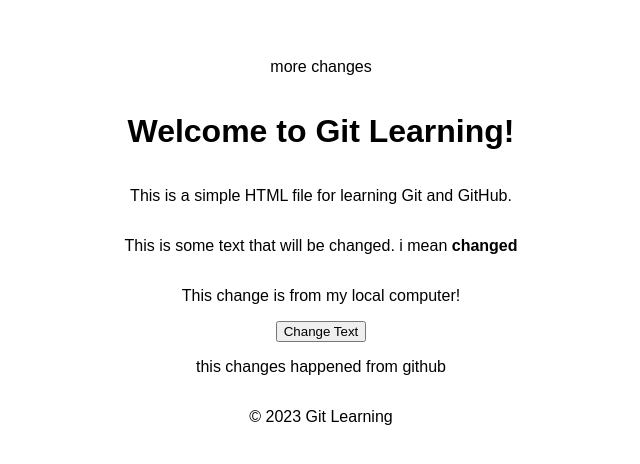
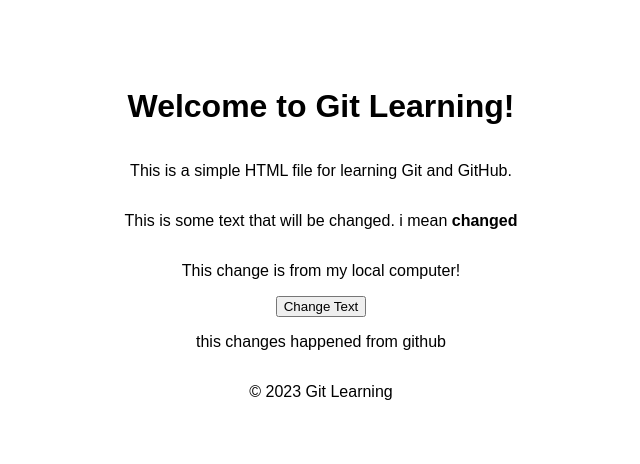
Before and after one commit to kondrajusailendra/learning, a plain HTML site: page index.html in a window 1280 px wide. Shown: the part 158-622 px from the top of the page, without its empty margins (319-959 px from the left). Drawn offline with Linux system fonts and the light colour scheme.

```diff
--- a/index.html
+++ b/index.html
@@ -7,7 +7,6 @@
     <link rel="stylesheet" href="style.css">
 </head>
 <body>
-    <p>more changes</p>
     <h1>Welcome to Git Learning!</h1>
     <p>This is a simple HTML file for learning Git and GitHub.</p>
     <div id="textContainer">
```
Also changed, not shown: 1 other file.
